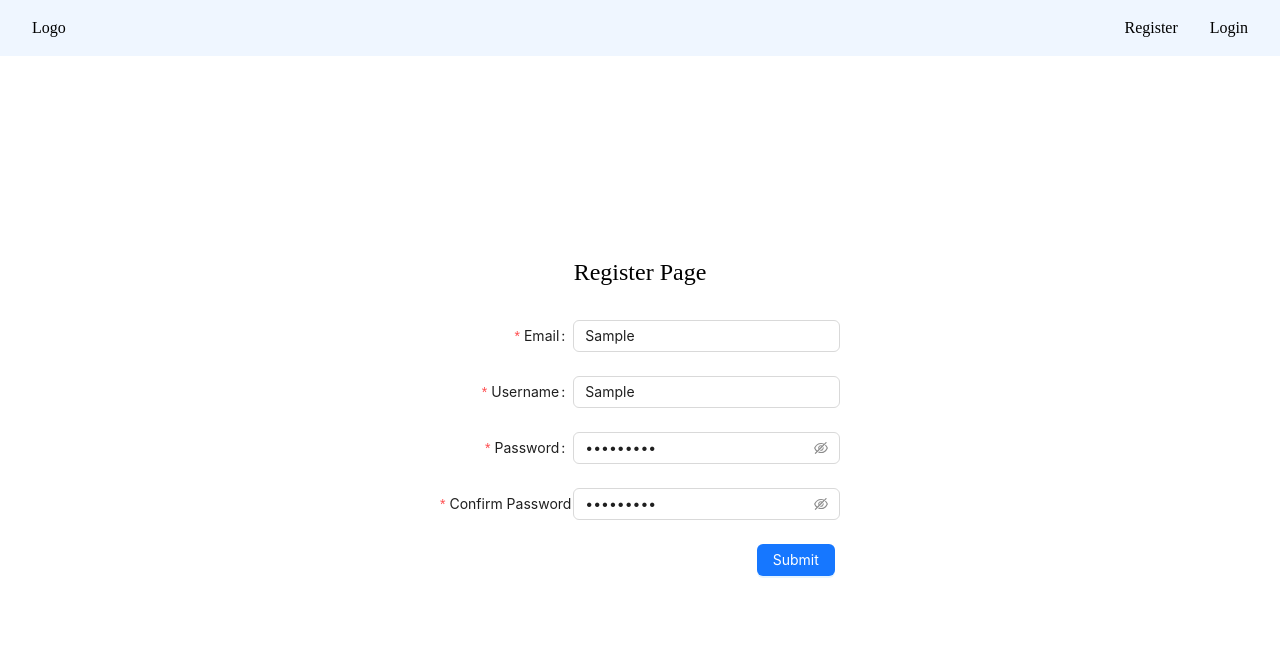
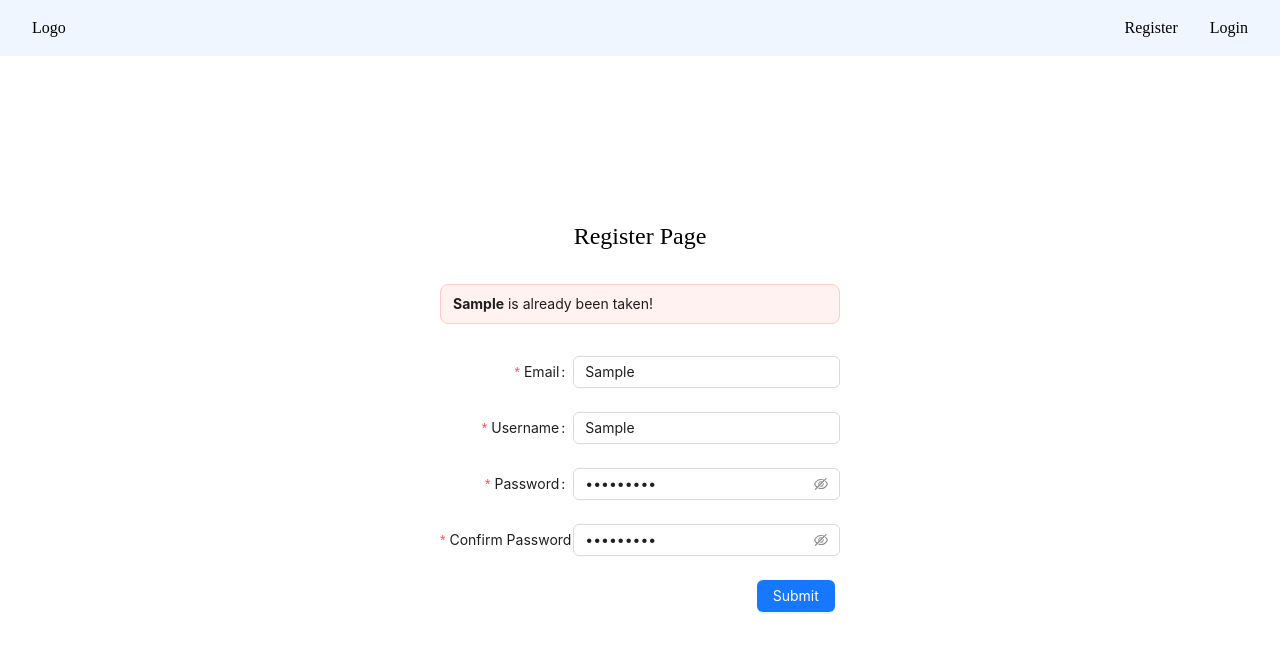
Before and after one commit to chatchatabc/healthhealthabc-frontend, a Next.js app: page /register in a window 1280 px wide. Both pictures are taken after typing "Sample", "Sample", "Sample123", "Sample123" into the empty fields and a click on the button "Submit". Shown: the top 652 px of the page. Built offline with nearby package versions, Linux system fonts and the light colour scheme; no server answers.

Commit message:
feat: implemented error handling for the registration

```diff
--- a/src/app/register/page.tsx
+++ b/src/app/register/page.tsx
@@ -8,18 +8,32 @@ function RegisterPage() {
   const [successText, setSuccessText] = React.useState<null | React.ReactNode>(
     null
   );
+  const [errorText, setErrorText] = React.useState<null | React.ReactNode>(
+    null
+  );
   const [form] = Form.useForm();
 
   async function onFinish(values: any) {
+    try {
       const res = await axiosAuthRegister(values);
       setSuccessText(
         <span>
-        <b className="capitalize">{values.username}</b> you are now successfully
-        registered!
+          <b className="capitalize">{values.username}</b> you are now
+          successfully registered!
         </span>
       );
+      setErrorText(null);
       form.resetFields();
       console.log("Success:", values, res);
+    } catch (err) {
+      console.log("Error:", err);
+      setSuccessText(null);
+      setErrorText(
+        <span>
+          <b className="capitalize">{values.username}</b> is already been taken!
+        </span>
+      );
+    }
   }
 
   return (
@@ -31,6 +45,13 @@ function RegisterPage() {
             className="mt-8 text-uppercase"
             message={successText}
             type="success"
+          />
+        )}
+        {errorText && (
+          <Alert
+            className="mt-8 text-uppercase"
+            message={errorText}
+            type="error"
           />
         )}
 
```
Lines whose indentation alone changed are shown as unchanged.
